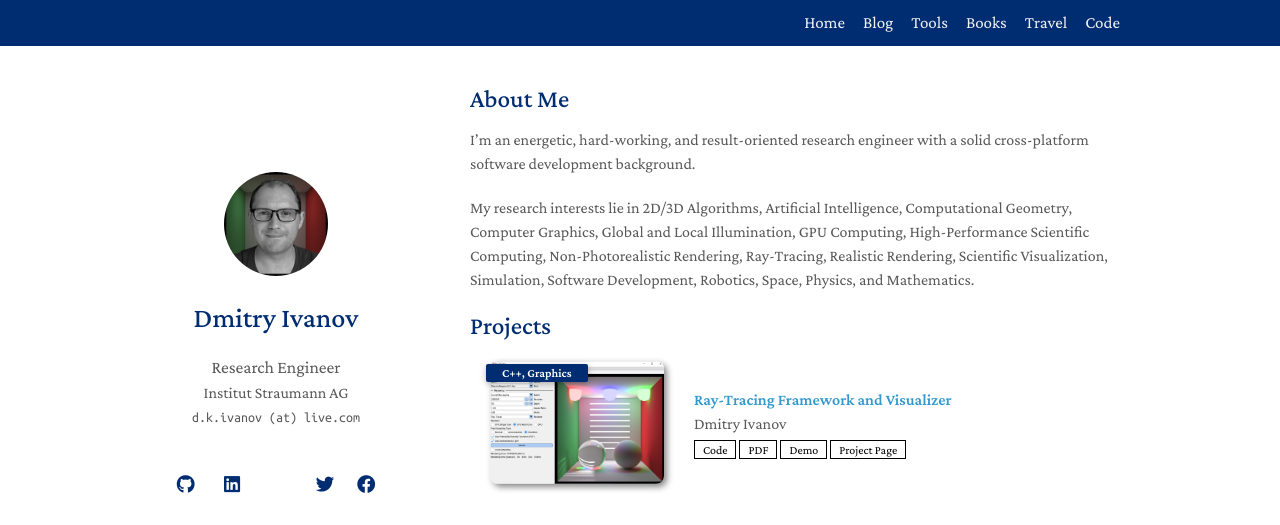
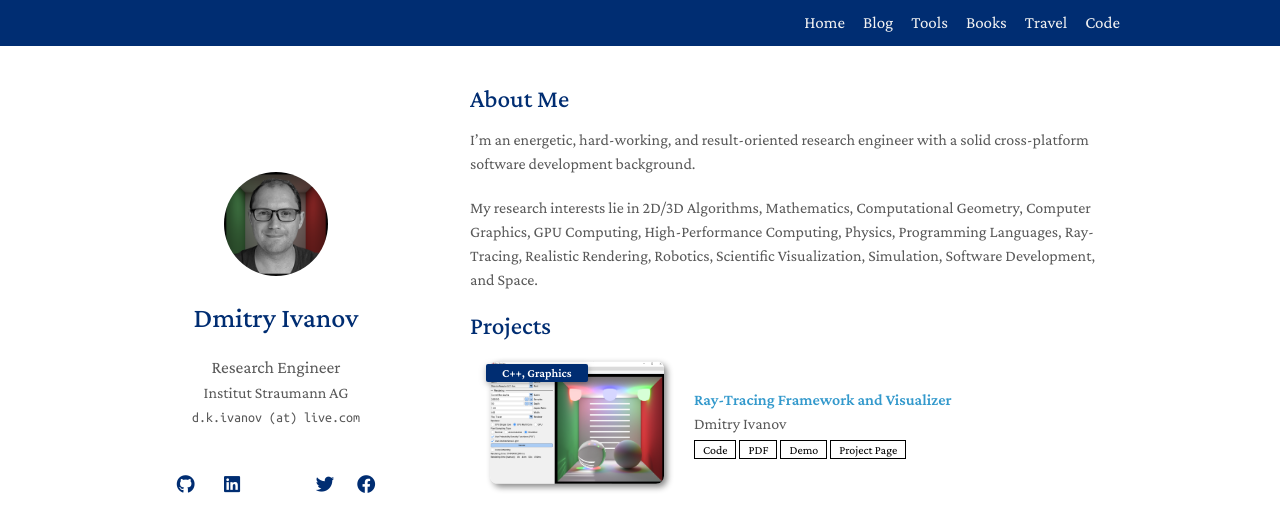
Before and after one commit to d-k-ivanov/d-k-ivanov.github.io, a Jekyll site: the page built from index.md, in a window 1280 px wide and 1098 px high, cut to the strip 0-525 px from the top of the window. Built offline with Jekyll 4.4.1, drawn with Linux system fonts in a browser that asks for light colours; a style sheet for code colours, icons or effects is not loaded.

Commit message:
Post 2024-11-12-01-21

```diff
--- a/index.md
+++ b/index.md
@@ -7,6 +7,6 @@ title: Home
 
 I'm an energetic, hard-working, and result-oriented research engineer with a solid cross-platform software development background.
 
-My research interests lie in 2D/3D Algorithms, Artificial Intelligence, Computational Geometry, Computer Graphics, Global and Local Illumination, GPU Computing, High-Performance Scientific Computing, Non-Photorealistic Rendering, Ray-Tracing, Realistic Rendering, Scientific Visualization, Simulation, Software Development, Robotics, Space, Physics, and Mathematics.
+My research interests lie in 2D/3D Algorithms, Mathematics, Computational Geometry, Computer Graphics, GPU Computing, High-Performance Computing, Physics, Programming Languages, Ray-Tracing, Realistic Rendering, Robotics, Scientific Visualization, Simulation, Software Development, and Space.
 
 {% include_relative _includes/projects.md %}
```
